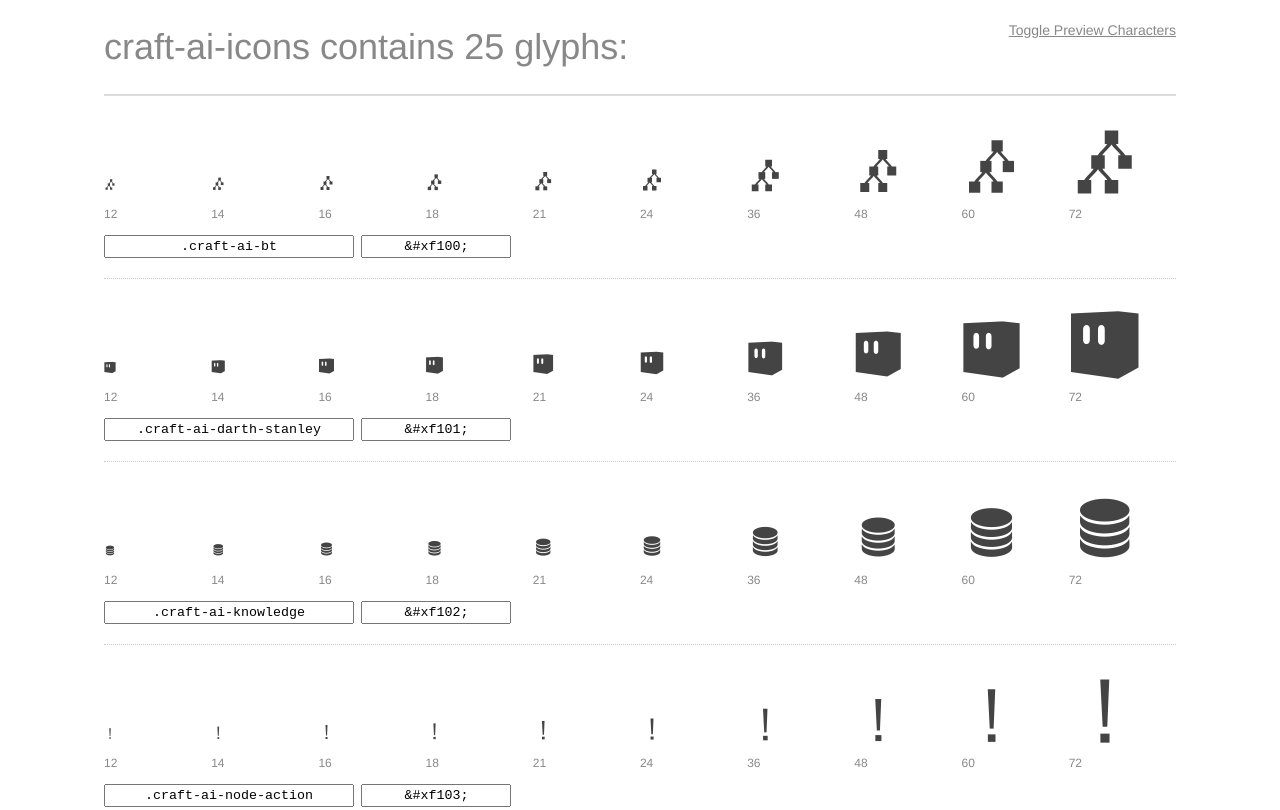
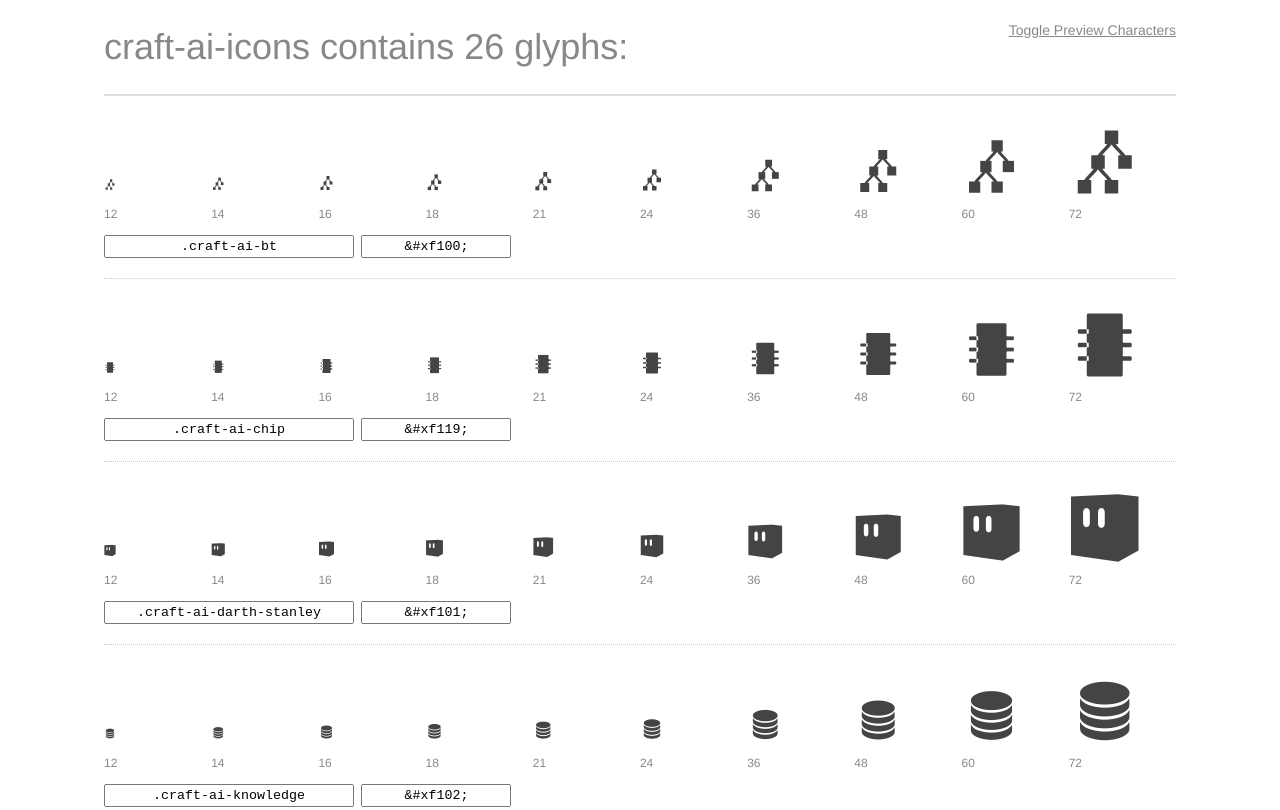
Before and after one commit to digideskio/craft-ai-icons, a plain HTML site: page craft-ai-icons-preview.html in a window 1280 px wide. Shown: the top 810 px of the page. Drawn offline with Linux system fonts and the light colour scheme.

Commit message:
including the new chip in the font

```diff
--- a/craft-ai-icons-preview.html
+++ b/craft-ai-icons-preview.html
@@ -161,6 +161,7 @@
 
       [data-icon]:before,
       .craft-ai-bt:before,
+.craft-ai-chip:before,
 .craft-ai-darth-stanley:before,
 .craft-ai-knowledge:before,
 .craft-ai-node-action:before,
@@ -200,6 +201,7 @@
       }
 
       .craft-ai-bt:before { content: "\f100"; }
+.craft-ai-chip:before { content: "\f119"; }
 .craft-ai-darth-stanley:before { content: "\f101"; }
 .craft-ai-knowledge:before { content: "\f102"; }
 .craft-ai-node-action:before { content: "\f103"; }
@@ -239,7 +241,7 @@
   <body class="characters-off">
     <div id="page" class="container">
       <header>
-        <h1>craft-ai-icons contains 25 glyphs:</h1>
+        <h1>craft-ai-icons contains 26 glyphs:</h1>
         <a onclick="toggleCharacters(); return false;" href="#">Toggle Preview Characters</a>
       </header>
 
@@ -254,6 +256,19 @@
         <div class="usage">
           <input class="class" type="text" readonly="readonly" onClick="this.select();" value=".craft-ai-bt" />
           <input class="point" type="text" readonly="readonly" onClick="this.select();" value="&amp;#xf100;" />
+        </div>
+      </div>
+
+      <div class="glyph">
+        <div class="preview-glyphs">
+          <span class="step size-12"><span class="letters">Pp</span><i id="craft-ai-chip" class="craft-ai-chip"></i></span><span class="step size-14"><span class="letters">Pp</span><i id="craft-ai-chip" class="craft-ai-chip"></i></span><span class="step size-16"><span class="letters">Pp</span><i id="craft-ai-chip" class="craft-ai-chip"></i></span><span class="step size-18"><span class="letters">Pp</span><i id="craft-ai-chip" class="craft-ai-chip"></i></span><span class="step size-21"><span class="letters">Pp</span><i id="craft-ai-chip" class="craft-ai-chip"></i></span><span class="step size-24"><span class="letters">Pp</span><i id="craft-ai-chip" class="craft-ai-chip"></i></span><span class="step size-36"><span class="letters">Pp</span><i id="craft-ai-chip" class="craft-ai-chip"></i></span><span class="step size-48"><span class="letters">Pp</span><i id="craft-ai-chip" class="craft-ai-chip"></i></span><span class="step size-60"><span class="letters">Pp</span><i id="craft-ai-chip" class="craft-ai-chip"></i></span><span class="step size-72"><span class="letters">Pp</span><i id="craft-ai-chip" class="craft-ai-chip"></i></span>
+        </div>
+        <div class="preview-scale">
+          <span class="step">12</span><span class="step">14</span><span class="step">16</span><span class="step">18</span><span class="step">21</span><span class="step">24</span><span class="step">36</span><span class="step">48</span><span class="step">60</span><span class="step">72</span>
+        </div>
+        <div class="usage">
+          <input class="class" type="text" readonly="readonly" onClick="this.select();" value=".craft-ai-chip" />
+          <input class="point" type="text" readonly="readonly" onClick="this.select();" value="&amp;#xf119;" />
         </div>
       </div>
 
--- a/craft-ai-icons.json
+++ b/craft-ai-icons.json
@@ -5,6 +5,8 @@
   "glyphs": {
 
     "craft-ai-bt": "\uf100",
+
+    "craft-ai-chip": "\uf119",
 
     "craft-ai-darth-stanley": "\uf101",
 
--- a/less/craft-ai-icons.less
+++ b/less/craft-ai-icons.less
@@ -28,6 +28,7 @@
 
 [data-icon]:before,
 .craft-ai-bt:before,
+.craft-ai-chip:before,
 .craft-ai-darth-stanley:before,
 .craft-ai-knowledge:before,
 .craft-ai-node-action:before,
@@ -67,6 +68,7 @@
 }
 
 .craft-ai-bt:before { content: "\f100"; }
+.craft-ai-chip:before { content: "\f119"; }
 .craft-ai-darth-stanley:before { content: "\f101"; }
 .craft-ai-knowledge:before { content: "\f102"; }
 .craft-ai-node-action:before { content: "\f103"; }
--- a/scss/craft-ai-icons.scss
+++ b/scss/craft-ai-icons.scss
@@ -28,6 +28,7 @@ $craft-ai-icons-font-path: "./fonts" !default;
 
 [data-icon]:before,
 .craft-ai-bt:before,
+.craft-ai-chip:before,
 .craft-ai-darth-stanley:before,
 .craft-ai-knowledge:before,
 .craft-ai-node-action:before,
@@ -67,6 +68,7 @@ $craft-ai-icons-font-path: "./fonts" !default;
 }
 
 .craft-ai-bt:before { content: "\f100"; }
+.craft-ai-chip:before { content: "\f119"; }
 .craft-ai-darth-stanley:before { content: "\f101"; }
 .craft-ai-knowledge:before { content: "\f102"; }
 .craft-ai-node-action:before { content: "\f103"; }
@@ -93,6 +95,7 @@ $craft-ai-icons-font-path: "./fonts" !default;
 .craft-ai-stanley:before { content: "\f118"; }
 
 $font-craft-ai-icons-bt: "\f100";
+$font-craft-ai-icons-chip: "\f119";
 $font-craft-ai-icons-darth-stanley: "\f101";
 $font-craft-ai-icons-knowledge: "\f102";
 $font-craft-ai-icons-node-action: "\f103";
```
Also changed, not shown: fonts/craft-ai-icons.ttf, fonts/craft-ai-icons.woff, 2 other files.
